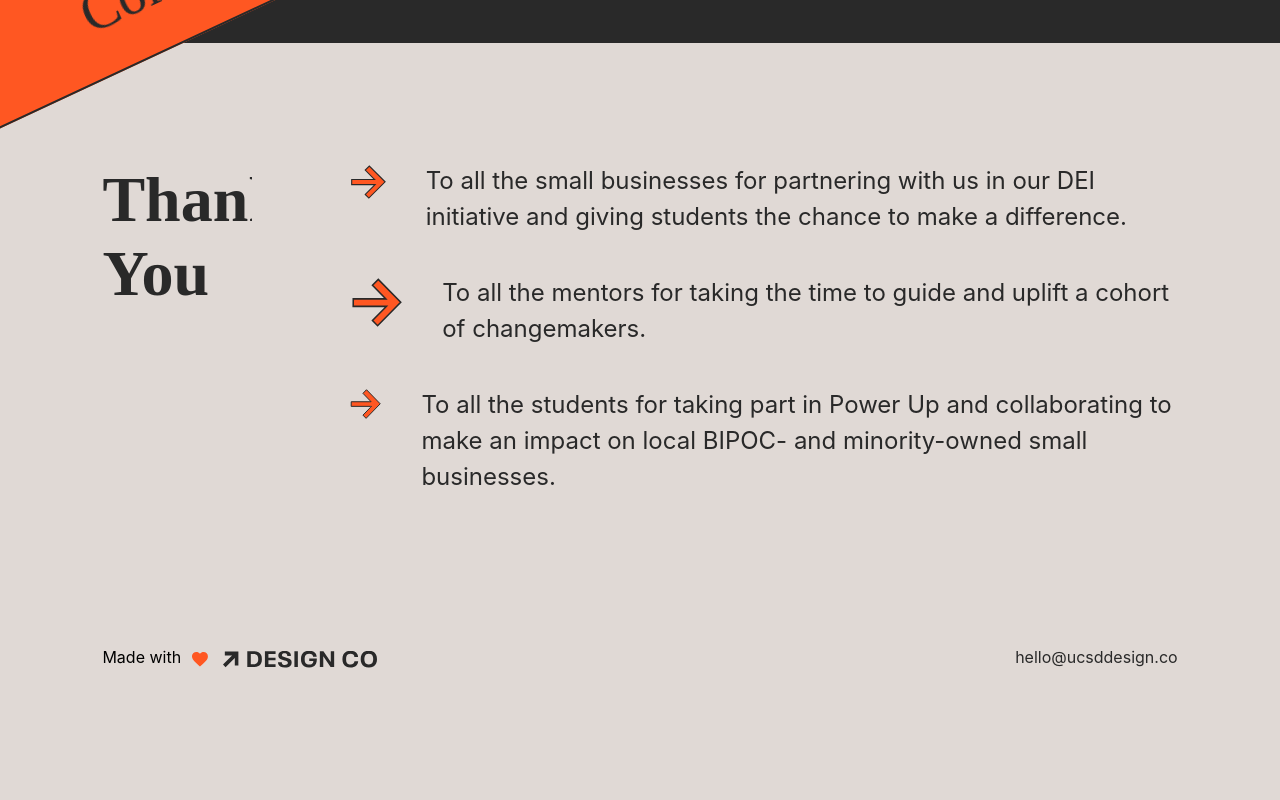
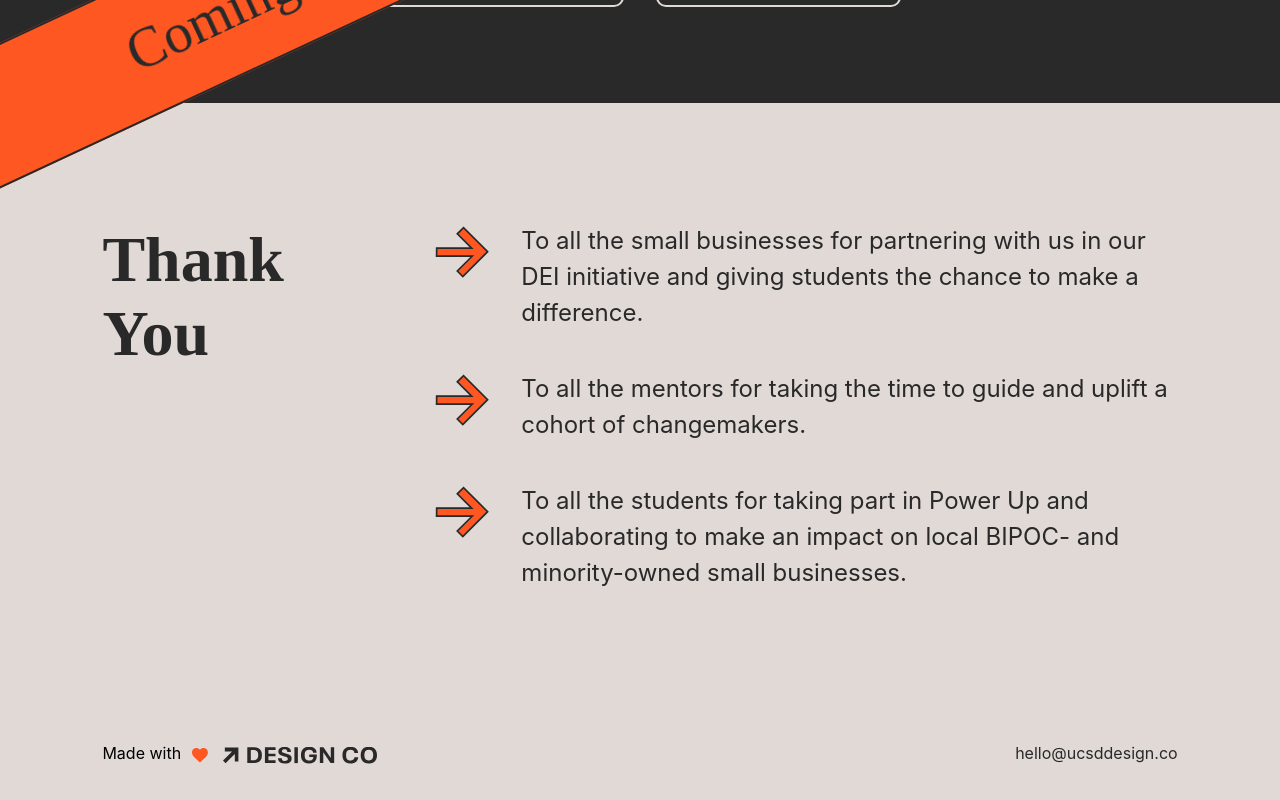
Before and after one commit to ucsddesignco/powerup, a React (Create React App) app: page / in a window 1280 px wide. Shown: the part 3561-4361 px from the top of the page. Before the commit the page ends 4265 px from the top, so only its background shows below. Built offline with nearby package versions, Linux system fonts and the light colour scheme; a web font is replaced by a local one.

Commit message:
Arrow fixes

```diff
--- a/src/App.css
+++ b/src/App.css
@@ -1044,7 +1044,8 @@ a:hover {
 
 .apply-left-container {
   font-family: "Neue Plak";
-  margin-right: 6rem;
+  margin-right: 2rem;
+  width: 400px;
 }
 
 .apply-left-container h2 {
@@ -1054,13 +1055,21 @@ a:hover {
 }
 
 .apply-right-container {
+  display: flex;
+  flex-direction: column;
   height: auto;
   font-size: 1.5rem;
 }
 
+.apply-text-container {
+  margin: 0;
+  width: 70vw;
+}
+
 .apply-item {
   display: flex;
   flex-direction: row;
+  justify-content: space-between;
   text-align: left;
   font-family: "Inter";
   font-size: 1.5rem;
@@ -1069,8 +1078,13 @@ a:hover {
 }
 
 .orange-arrow {
-  margin-right: 2.5rem;
+  background-image: url("./assets/images/orange-arrow.svg");
   align-self: flex-start;
+  height: 60px;
+  width: 80px;
+  background-repeat: no-repeat;
+  background-size: contain;
+  margin-right: 2rem;
 }
 
 .level-up-showcase-link {
@@ -1369,7 +1383,7 @@ a:hover {
 
 .newcard {
   color: #292929;
-  height: 450px;
+  height: 480px;
   min-width: 310px;
   filter: grayscale(100%);
   transition: 0.5s;
--- a/src/components/WhyApply.js
+++ b/src/components/WhyApply.js
@@ -9,22 +9,28 @@ function WhyApply() {
       </div>
       <div className="apply-right-container">
         <div className="apply-item">
-          <img className="orange-arrow" src={OrangeArrow} alt="orange-arrow" />
+          <div className="orange-arrow" />
+          <div className="apply-text-container">
             <p>
               To all the small businesses for partnering with us in our DEI initiative and giving students the chance to make a difference.
             </p>
           </div>
+        </div>
         <div className="apply-item">
-          <img className="orange-arrow" src={OrangeArrow} alt="orange-arrow" />
+          <div className="orange-arrow" />
+          <div className="apply-text-container">
             <p>
               To all the mentors for taking the time to guide and uplift a cohort of changemakers.
             </p>
           </div>
+        </div>
         <div className="apply-item">
-          <img className="orange-arrow" src={OrangeArrow} alt="orange-arrow" />
+          <div className="orange-arrow" />
+          <div className="apply-text-container">
             <p>
               To all the students for taking part in Power Up and collaborating to make an impact on local BIPOC- and minority-owned small businesses.
             </p>
+          </div>
         </div>
       </div>
       <div></div>
```
Lines whose indentation alone changed are shown as unchanged.
